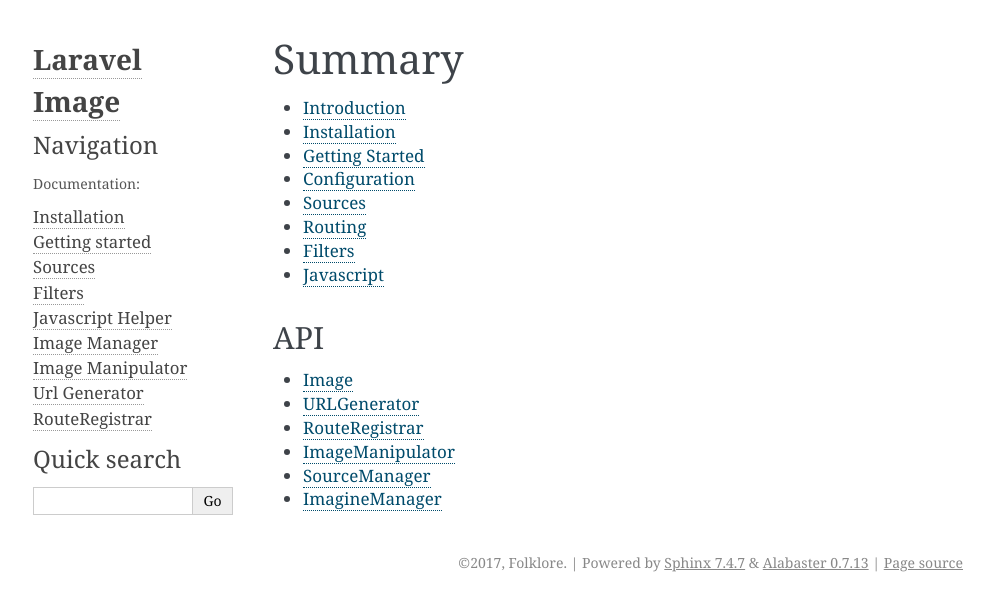
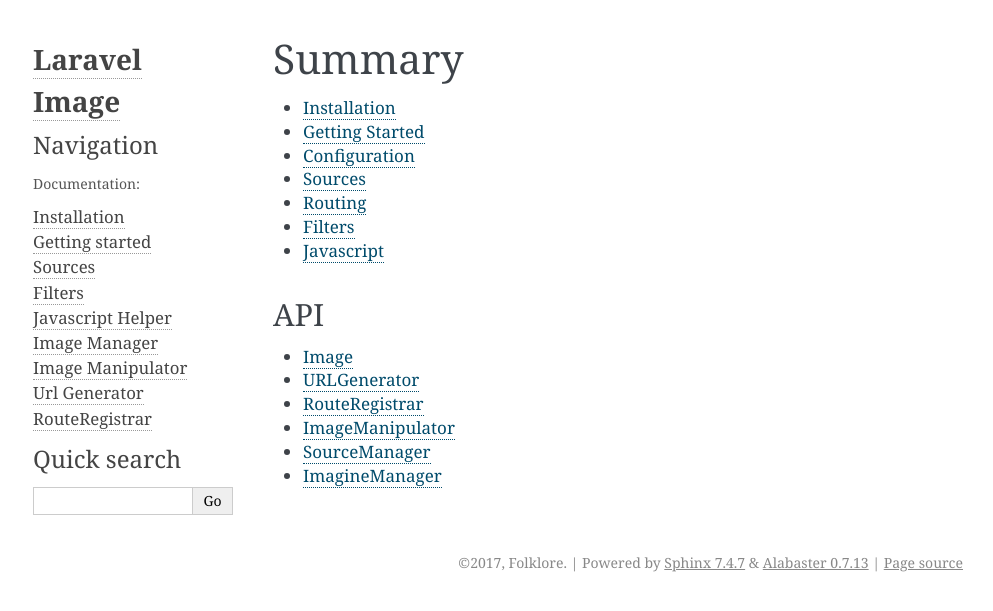
Before and after one commit to folkloreinc/laravel-image-legacy, a Sphinx documentation site: the page built from docs/SUMMARY.md, in a window 1280 px wide. Shown: the top 611 px of the page, without its empty margins (147-1140 px from the left). Built offline with Sphinx 7.4.7, drawn with Linux system fonts in a browser that asks for light colours.

Commit message:
Removed Introduction

```diff
--- a/docs/SUMMARY.md
+++ b/docs/SUMMARY.md
@@ -1,6 +1,5 @@
 # Summary
 
-* [Introduction](README.md)
 * [Installation](installation.md)
 * [Getting Started](getting-started.md)
 * [Configuration](configuration.md)
```
